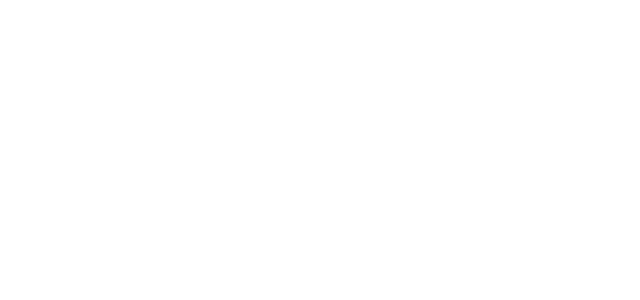
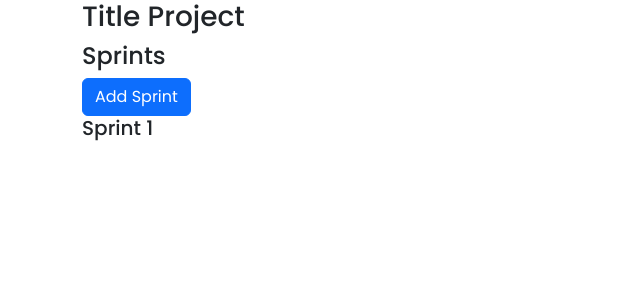
Before and after one commit to JeissonHrdz/gestor-proyectos-frontend, an Angular app: page /project-details in a window 1280 px wide. Before the commit this address led to /. Shown: the top 300 px of the page, without its empty margins (0-640 px from the left). Built offline with nearby package versions, Linux system fonts and the light colour scheme; sample sign-in values are in the browser's storage.

Commit message:
cracion componente project-details

```diff
--- /dev/null
+++ b/src/app/Components/proyects/project-details/project-details.component.html
@@ -0,0 +1,19 @@
+<section class="container-fluid">
+    <div class="container">
+        <h3>Title Project</h3>
+    </div>
+
+    <div class="container">
+        <h4>Sprints</h4>
+
+        <button class="btn btn-primary">Add Sprint</button>
+    </div>
+
+    <div class="container">
+        <h5>Sprint 1</h5>
+        <br>
+
+    </div>
+
+
+</section>
--- a/src/app/Components/proyects/proyects.component.html
+++ b/src/app/Components/proyects/proyects.component.html
@@ -8,7 +8,7 @@
     <br><br>
     <div class="row">
         <div class="col-4" *ngFor="let item of proyects">
-            <div class="border p-4 shadow ">
+            <div class="border p-4 shadow " (click)="getProjectDetails()">
                 <h6 class="poppins-medium">{{item.name}}</h6>
                 <span class="badge text-bg-primary p-2 poppins-light">In Progress</span>
                 <hr>
@@ -42,6 +42,7 @@
     </div>
 
 </section>
+<app-project-details *ngIf=""></app-project-details>
 
 <!-- Modal add Proyect -->
 <div class="modal fade" id="exampleModal" tabindex="-1" aria-labelledby="exampleModalLabel" aria-hidden="true">
@@ -52,7 +53,7 @@
           <button type="button" class="btn-close" data-bs-dismiss="modal" aria-label="Close"></button>
         </div>
         <div class="modal-body">
-          <app-add-proyect />
+          <app-add-proyect/>
         </div>
 
       </div>
--- a/src/app/Components/proyects/proyects.component.ts
+++ b/src/app/Components/proyects/proyects.component.ts
@@ -4,13 +4,14 @@
 import { ProyectService } from '../../Service/proyect.service';
 import { Proyect } from '../../Model/proyect.model';
 import { JwtInterceptorService } from '../../Service/jwt-interceptor.service';
+import { ProjectDetailsComponent } from "./project-details/project-details.component";
 
 @Component({
     selector: 'app-proyects',
     standalone: true,
     templateUrl: './proyects.component.html',
     styleUrl: './proyects.component.css',
-    imports: [CommonModule, AddProyectComponent]
+    imports: [CommonModule, AddProyectComponent, ProjectDetailsComponent]
 })
 export class ProyectsComponent {
 
@@ -27,7 +28,6 @@
     getAllByUser(){
         this.proyectService.showProyectByUser(parseInt(this.jwtInterceptor.getIdFromToken()))
         .subscribe((data:Array<Proyect>) =>{
-             console.log(data);
              this.proyects = data
             })
     }
--- a/src/app/Service/proyect.service.ts
+++ b/src/app/Service/proyect.service.ts
@@ -25,10 +25,9 @@
 
   showProyectByUser(idUser:number):Observable<Array<Proyect>> {
 
-    return this.http.get<Array<Proyect>>(`${this.urlBase}/proyects/${idUser}`);
+    return this.http.get<Array<Proyect>>(`${this.urlBase}/proyects/${idUser}`).pipe(
+      catchError(this.handleError));
   }
-
-
 
   private handleError(error:HttpErrorResponse){
     if(error.status===0){
--- a/src/app/app.component.ts
+++ b/src/app/app.component.ts
@@ -7,6 +7,7 @@
 import { LoginService } from './Service/login.service';
 import { CommonModule } from '@angular/common';
 import { HttpClientModule } from '@angular/common/http';
+import { ProjectDetailsComponent } from './Components/proyects/project-details/project-details.component';
 
 @Component({
   selector: 'app-root',
@@ -20,7 +21,8 @@
     LoginComponent,
     FormregisterComponent,
     CommonModule,
-    HttpClientModule
+    HttpClientModule,
+    ProjectDetailsComponent
   ],
 })
 export class AppComponent {
--- a/src/app/app.routes.ts
+++ b/src/app/app.routes.ts
@@ -4,9 +4,11 @@
 import { DashboardComponent } from './Components/dashboard/dashboard.component';
 import { LoginComponent } from './Components/login/login.component';
 import { ProyectsComponent } from './Components/proyects/proyects.component';
+import { ProjectDetailsComponent } from './Components/proyects/project-details/project-details.component';
 
 export const routes: Routes = [
     {path:'dashboard',component:DashboardComponent, canActivate:[authGuardGuard]},
     {path: 'login', component:LoginComponent, canActivate: [authGuardLogin]},
-    {path: 'proyects', component:ProyectsComponent, canActivate: [authGuardGuard]}
+    {path: 'proyects', component:ProyectsComponent, canActivate: [authGuardGuard]},
+    {path: 'project-details', component:ProjectDetailsComponent, canActivate: [authGuardGuard]}
 ];
```
Also changed, not shown: src/app/Components/proyects/project-details/project-details.component.ts (added, +13 -0 lines), src/app/Components/proyects/project-details/project-details.component.css (added).
